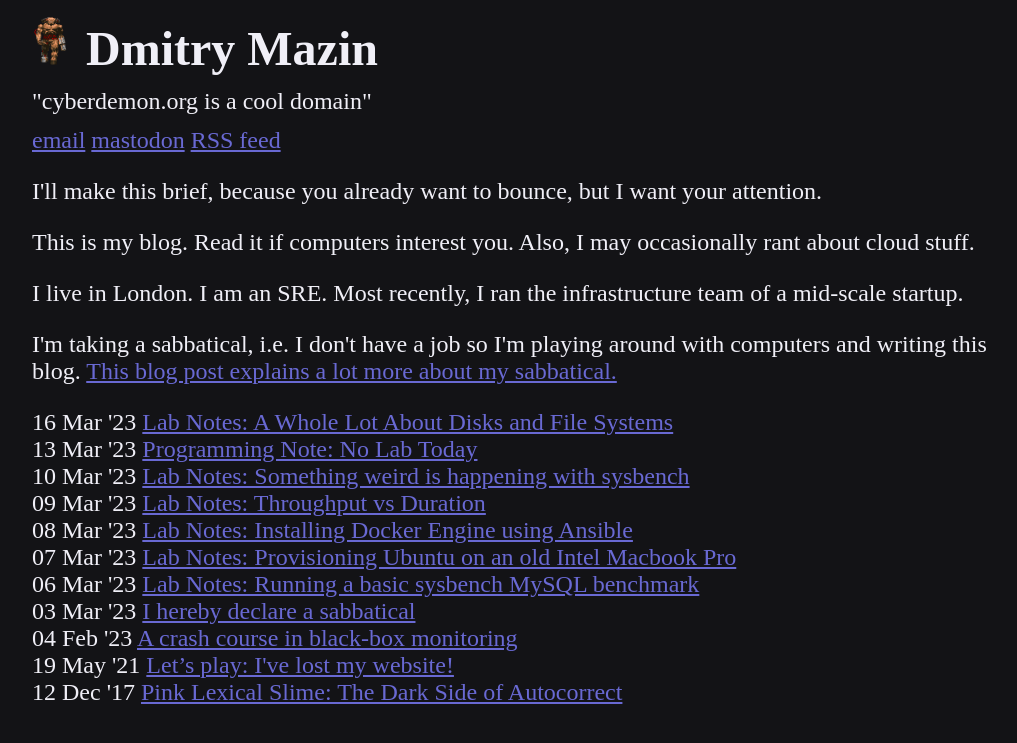
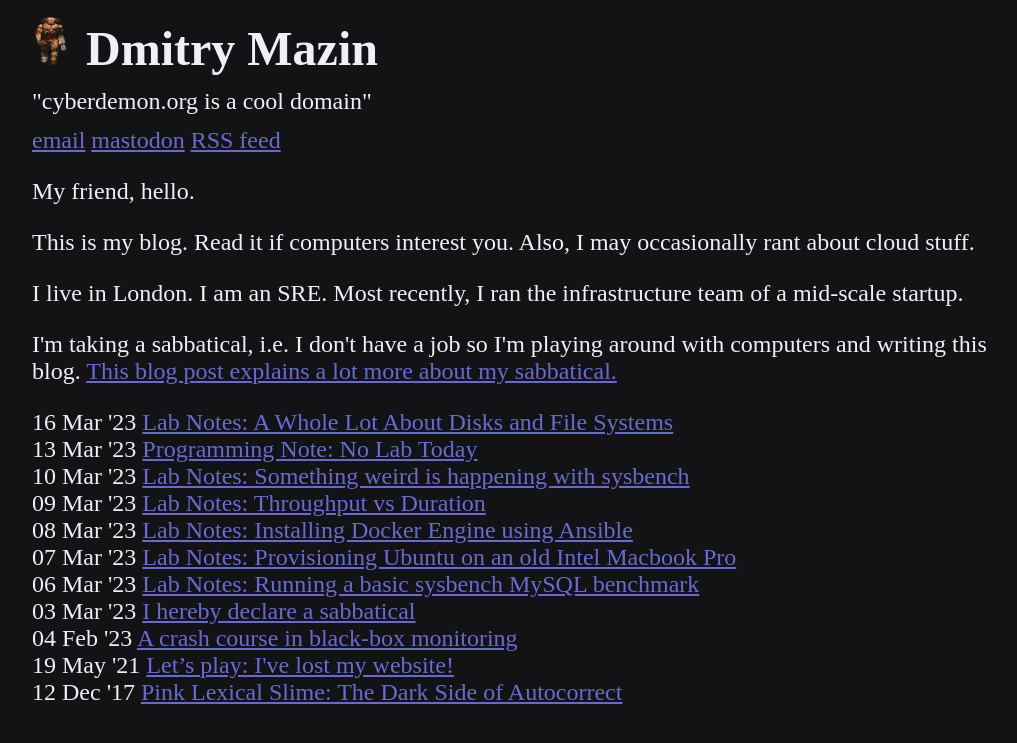
Before and after one commit to dmazin/dmazin.github.io, a Jekyll site: the page built from index.html, in a window 1280 px wide. Shown: the top 743 px of the page, without its empty margins (128-1145 px from the left). Built offline with Jekyll 4.4.1, drawn with Linux system fonts in a browser that asks for light colours.

Commit message:
update bio

```diff
--- a/index.html
+++ b/index.html
@@ -28,7 +28,7 @@ layout: none
     <!-- <a href="">about</a> -->
     </p>
     <p>
-    I'll make this brief, because you already want to bounce, but I want your attention.
+    My friend, hello.
     </p>
     <p>
     This is my blog. Read it if computers interest you. Also, I may occasionally rant about cloud stuff.
```
